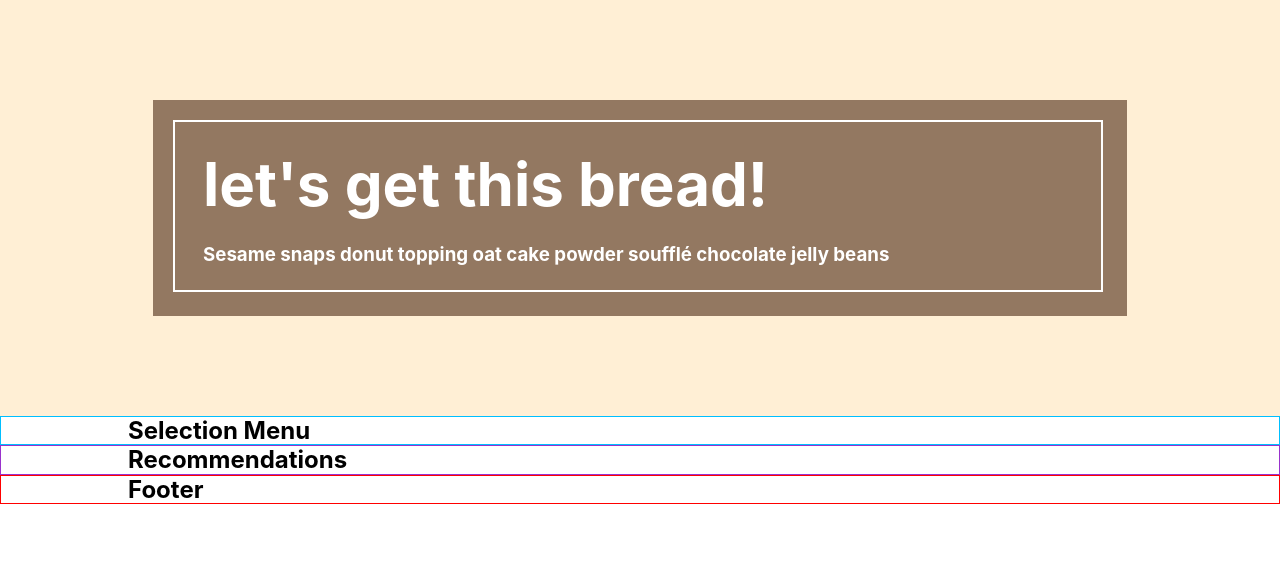
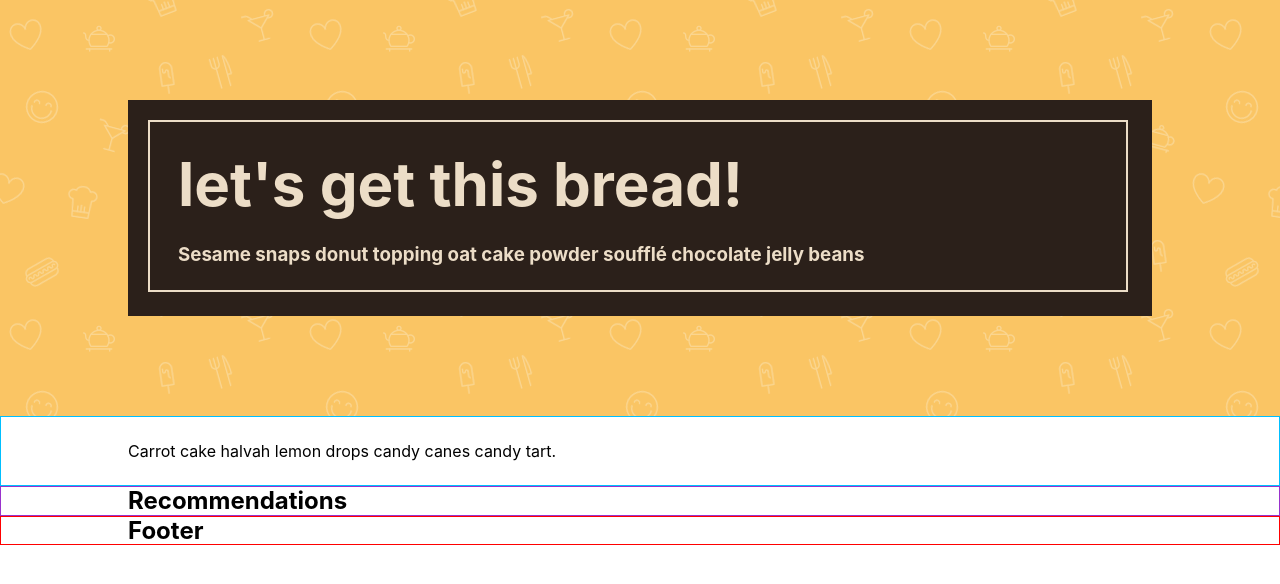
Before and after one commit to ChristinaFung/get-this-bread, a React (Create React App) app: page / in a window 1280 px wide. Shown: the top 584 px of the page. Built offline with nearby package versions, Linux system fonts and the light colour scheme.

Commit message:
#2, #3: WIP menu template + button component; minor header style updates

```diff
--- a/src/components/Footer/Footer.js
+++ b/src/components/Footer/Footer.js
@@ -1,5 +1,5 @@
 import React from "react";
-import './Footer.css';
+import "./Footer.css";
 class Footer extends React.Component {
 	render() {
 		return (
--- a/src/components/Header/Header.css
+++ b/src/components/Header/Header.css
@@ -1,13 +1,13 @@
 .app-header {
 	padding: 100px 50px;
-	background: papayawhip;
+	background: url('../../assets/food.png') repeat;
 }
 
 .title-banner {
-	background: #937861;
+	background: #2b201a;
 	padding: 50px;
-	color: white;
-	margin: 0px 25px;
+	color: #ecddc7;
+	/* margin: 0px 25px; */
 	position: relative;
 	/* display: inline-block; */
 }
@@ -17,7 +17,7 @@
 	position: absolute;
 	top: 20px;
 	left: 20px;
- border: 2px solid white;
+	border: 2px solid #ecddc7;
 	width: calc(100% - 48px);
 	height: calc(100% - 48px);
 }
--- a/src/components/Header/Header.js
+++ b/src/components/Header/Header.js
@@ -1,5 +1,5 @@
 import React from "react";
-import './Header.css';
+import "./Header.css";
 class Header extends React.Component {
 	render() {
 		return (
--- a/src/components/SelectionMenu/SelectionMenu.css
+++ b/src/components/SelectionMenu/SelectionMenu.css
@@ -1,3 +1,4 @@
 .selection-menu {
-    border: 1px solid deepskyblue;
+	border: 1px solid deepskyblue;
+	padding: 25px 0;
 }
--- a/src/components/SelectionMenu/SelectionMenu.js
+++ b/src/components/SelectionMenu/SelectionMenu.js
@@ -1,11 +1,15 @@
 import React from "react";
-import './SelectionMenu.css';
+import "./SelectionMenu.css";
 class SelectionMenu extends React.Component {
 	render() {
 		return (
 			<nav className="selection-menu">
 				<div className="inner-content">
-					<h2>Selection Menu</h2>
+					<p className="instruction-copy">Carrot cake halvah lemon drops candy canes candy tart.</p>
+
+					<div className="buttons-container">
+
+					</div>
 				</div>
 			</nav>
 		)
```
Also changed, not shown: src/components/CategoryButton/CategoryButton.js (+9 -2 lines), src/assets/food.png (added). Lines whose indentation alone changed are shown as unchanged.
